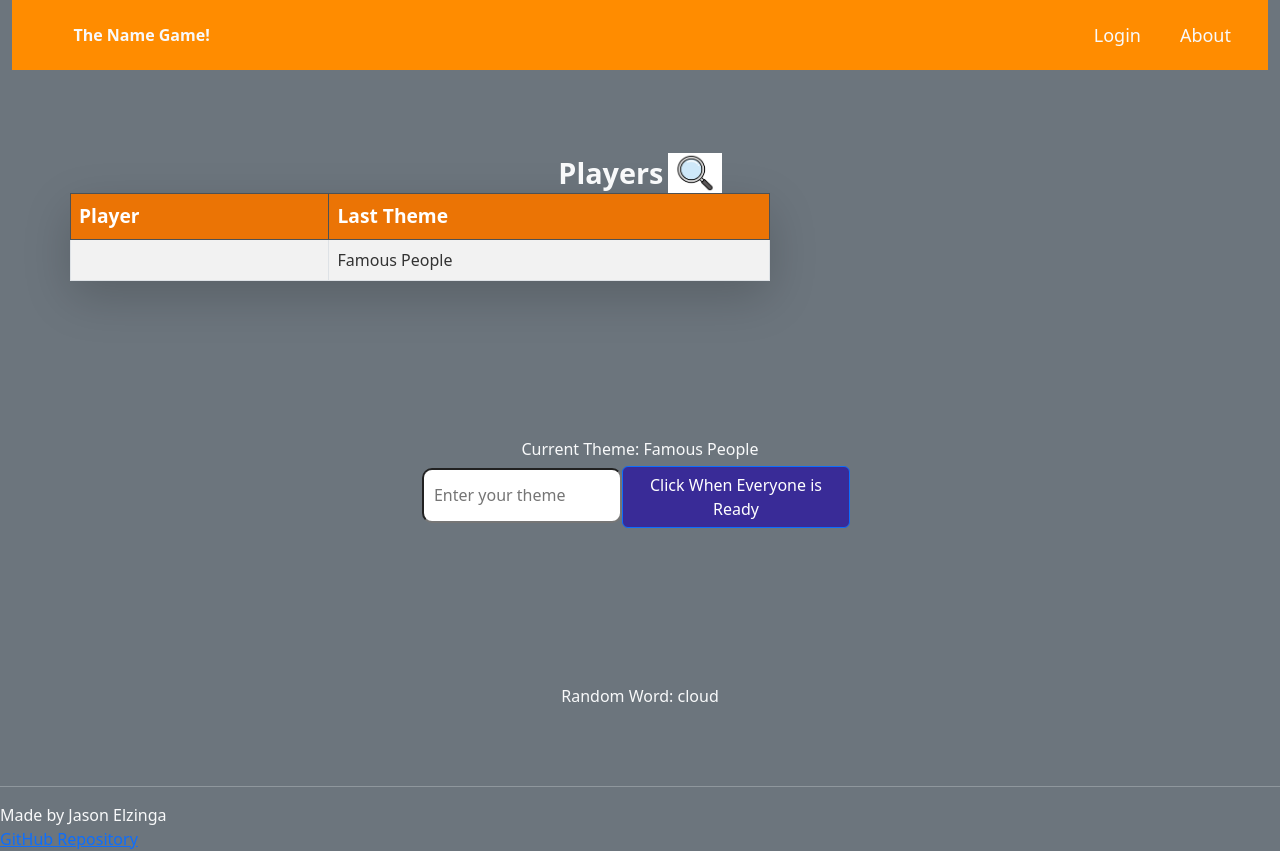
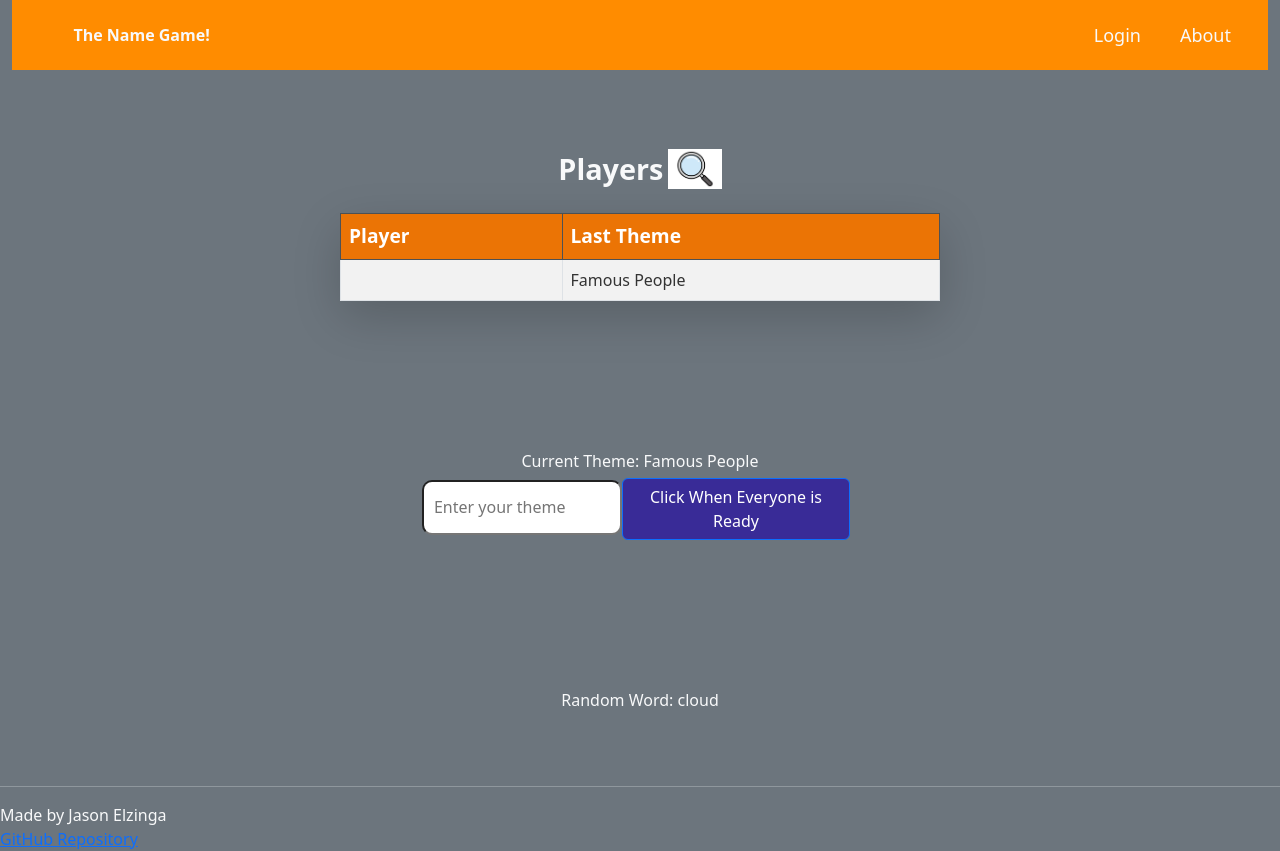
Before and after one commit to JasonElzinga/Startup, a React (Vite) app: page /play in a window 1280 px wide. Built offline with nearby package versions, Linux system fonts and the light colour scheme.

Commit message:
Fixed the table css and also added some spacing in the css.

```diff
--- a/src/play/play.css
+++ b/src/play/play.css
@@ -5,8 +5,8 @@ h2 {
 .table {
     background-color: #f8f9fa;
     border-radius: 10px;
-    margin: 0;
-    max-width: 700px;
+    margin: 0 auto;
+    max-width: 600px;
     align-content: center;
     justify-content: center;
 }
--- a/src/play/play.jsx
+++ b/src/play/play.jsx
@@ -76,6 +76,8 @@ export function Play({user, lastTheme}) {
           <h2 className="title">Players</h2>
           <img src="/MagnifyingGlass.png" alt="Magnifying Glass" />
         </div>
+        <div>
+          <br/>
           <table className="table table-striped table-bordered table-hover shadow-lg">
             <thead className="table-dark">
               <tr>
@@ -97,6 +99,7 @@ export function Play({user, lastTheme}) {
             </tbody>
           </table>
         </div>
+      </div>
       <div className="theme-div">
         <div className="mb-3">
           <p style={{ textAlign: 'center' }}>Current Theme: {choosenTheme}</p>
```
Lines whose indentation alone changed are shown as unchanged.
